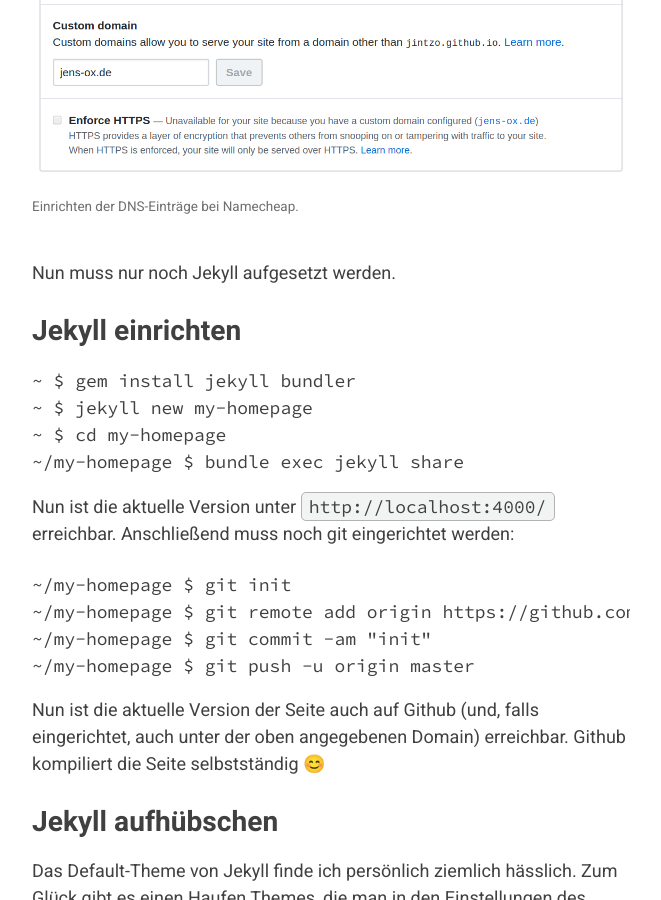
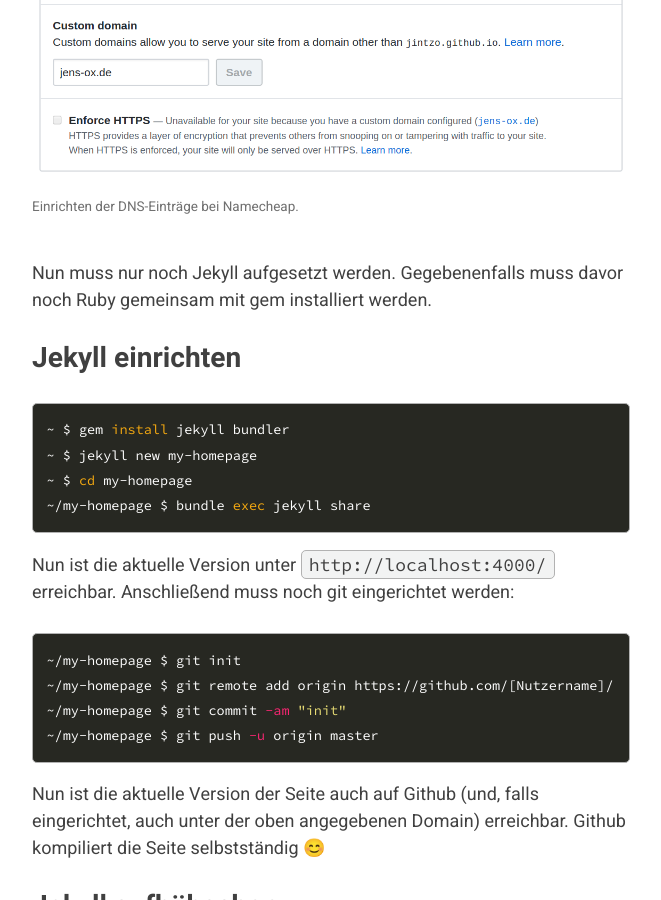
Before and after one commit to jens-ox/jens-ox.github.io, a Jekyll site: the page built from _posts/2017-12-09-Kostenlos-Webseite-einrichten.md, in a window 1280 px wide and 900 px high, scrolled down 2133 px. Shown: the whole window, without its empty margins (309-970 px from the left). Built offline with Jekyll 4.4.1, drawn with Linux system fonts in a browser that asks for light colours; emoji names are drawn with the system emoji font.

Commit message:
adapted code highlighting to new settings

````diff
--- a/_posts/2017-12-09-Kostenlos-Webseite-einrichten.md
+++ b/_posts/2017-12-09-Kostenlos-Webseite-einrichten.md
@@ -34,26 +34,27 @@ Anschließend muss man noch die Domain in den Einstellungen des Github-Repos ein
 
 {% include figure image_path="/assets/images/posts/2017-12/github-pages.png" alt="DNSEinrichten" caption="Einrichten der DNS-Einträge bei Namecheap." %}
 
-Nun muss nur noch Jekyll aufgesetzt werden.
+Nun muss nur noch Jekyll aufgesetzt werden. Gegebenenfalls muss davor noch Ruby gemeinsam mit gem installiert werden.
 
 ## Jekyll einrichten
 
-```Shell
+{% highlight shell %}
 ~ $ gem install jekyll bundler
 ~ $ jekyll new my-homepage
 ~ $ cd my-homepage
 ~/my-homepage $ bundle exec jekyll share
-```
+{% endhighlight %}
+
 
 Nun ist die aktuelle Version unter `http://localhost:4000/` erreichbar.
 Anschließend muss noch git eingerichtet werden:
 
-```Shell
+{% highlight shell %}
 ~/my-homepage $ git init
 ~/my-homepage $ git remote add origin https://github.com/[Nutzername]/[Nutzername].github.io
 ~/my-homepage $ git commit -am "init"
 ~/my-homepage $ git push -u origin master
-```
+{% endhighlight %}
 
 Nun ist die aktuelle Version der Seite auch auf Github (und, falls eingerichtet, auch unter der oben angegebenen Domain) erreichbar. Github kompiliert die Seite selbstständig :blush:
 
````
